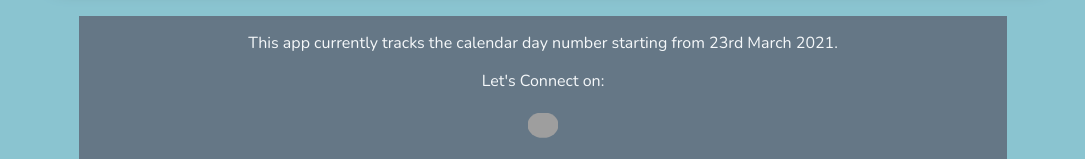
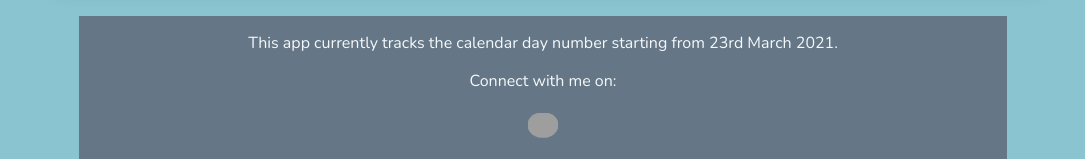
Before and after one commit to signifershrey/DevsnestChallenge, a React (Create React App) app: page / in a window 1280 px wide. Shown: the part 670-829 px from the top of the page, without its empty margins (97-1182 px from the left). Built offline with nearby package versions, Linux system fonts and the light colour scheme; grey boxes are pictures that could not be loaded.

Commit message:
refactor

```diff
--- a/src/App.js
+++ b/src/App.js
@@ -117,8 +117,10 @@ function App() {
         <p>
         <span>
 
-            <p>Let's Connect on:</p>
-            <a href="https://twitter.com/Shrey_maurya15" target="_blank" rel="noreferrer"><img className="social-media" src="https://raw.githubusercontent.com/anuraghazra/anuraghazra/master/assets/twitter.svg"alt="Tweet-Logo" width="30" alt="Twitter"></img></a>
+            <p>Connect with me on:</p>
+
+            <a href="https://twitter.com/Shrey_maurya15"
+            ><img className="social-media" src="https://raw.githubusercontent.com/anuraghazra/anuraghazra/master/assets/twitter.svg"alt="Tweet-Logo" width="30" ></img></a>
         </span>
         </p>
         <p> Copyright © Shrey Maurya 2021  </p>
```
